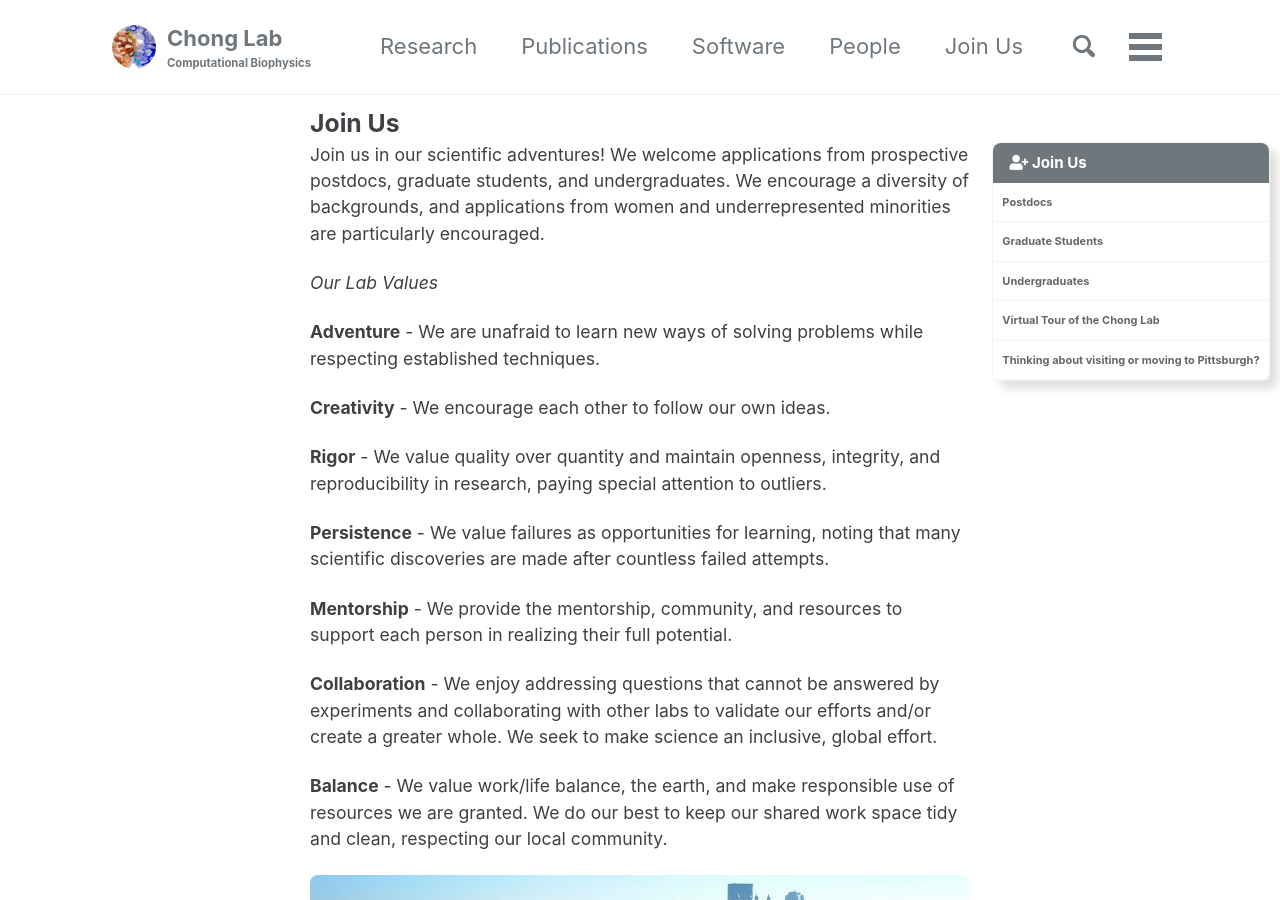
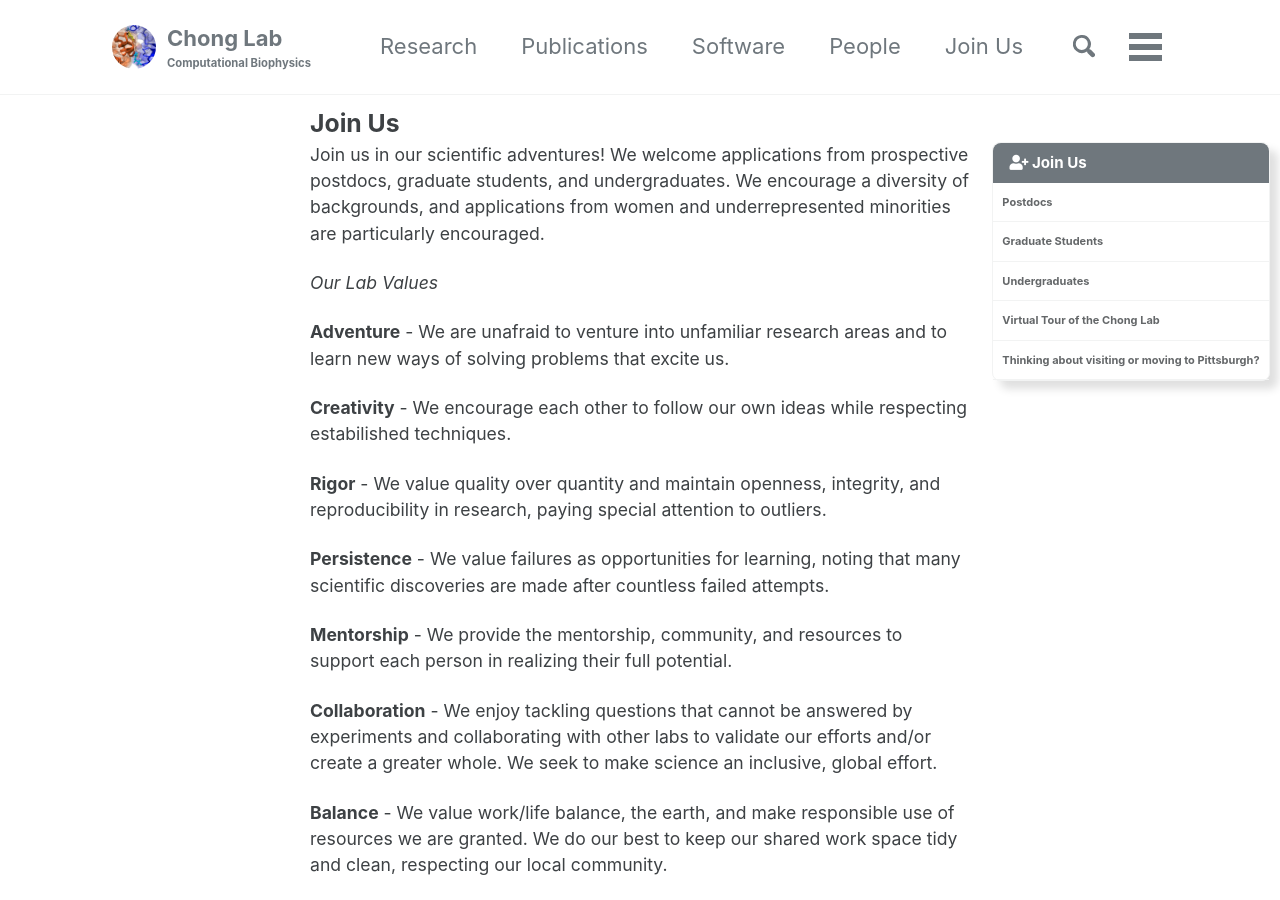
Before and after one commit to darianyang/mm-github-pages-test, a Jekyll site: the page built from _pages/join_us.md, in a window 1280 px wide and 900 px high. Built offline with Jekyll 4.4.1, drawn with Linux system fonts in a browser that asks for light colours; cached includes are drawn as plain includes.

Commit message:
Update join_us.md

```diff
--- a/_pages/join_us.md
+++ b/_pages/join_us.md
@@ -11,9 +11,9 @@ Join us in our scientific adventures! We welcome applications from prospective p
 
 *Our Lab Values*
 
-**Adventure** - We are unafraid to learn new ways of solving problems while respecting established techniques.
+**Adventure** - We are unafraid to venture into unfamiliar research areas and to learn new ways of solving problems that excite us.
 
-**Creativity** - We encourage each other to follow our own ideas.
+**Creativity** - We encourage each other to follow our own ideas while respecting estabilished techniques.
 
 **Rigor** - We value quality over quantity and maintain openness, integrity, and reproducibility in research, paying special attention to outliers.
 
@@ -21,7 +21,7 @@ Join us in our scientific adventures! We welcome applications from prospective p
 
 **Mentorship** - We provide the mentorship, community, and resources to support each person in realizing their full potential.
 
-**Collaboration** - We enjoy addressing questions that cannot be answered by experiments and collaborating with other labs to validate our efforts and/or create a greater whole. We seek to make science an inclusive, global effort.
+**Collaboration** - We enjoy tackling questions that cannot be answered by experiments and collaborating with other labs to validate our efforts and/or create a greater whole. We seek to make science an inclusive, global effort.
 
 **Balance** - We value work/life balance, the earth, and make responsible use of resources we are granted. We do our best to keep our shared work space tidy and clean, respecting our local community.
 
```
